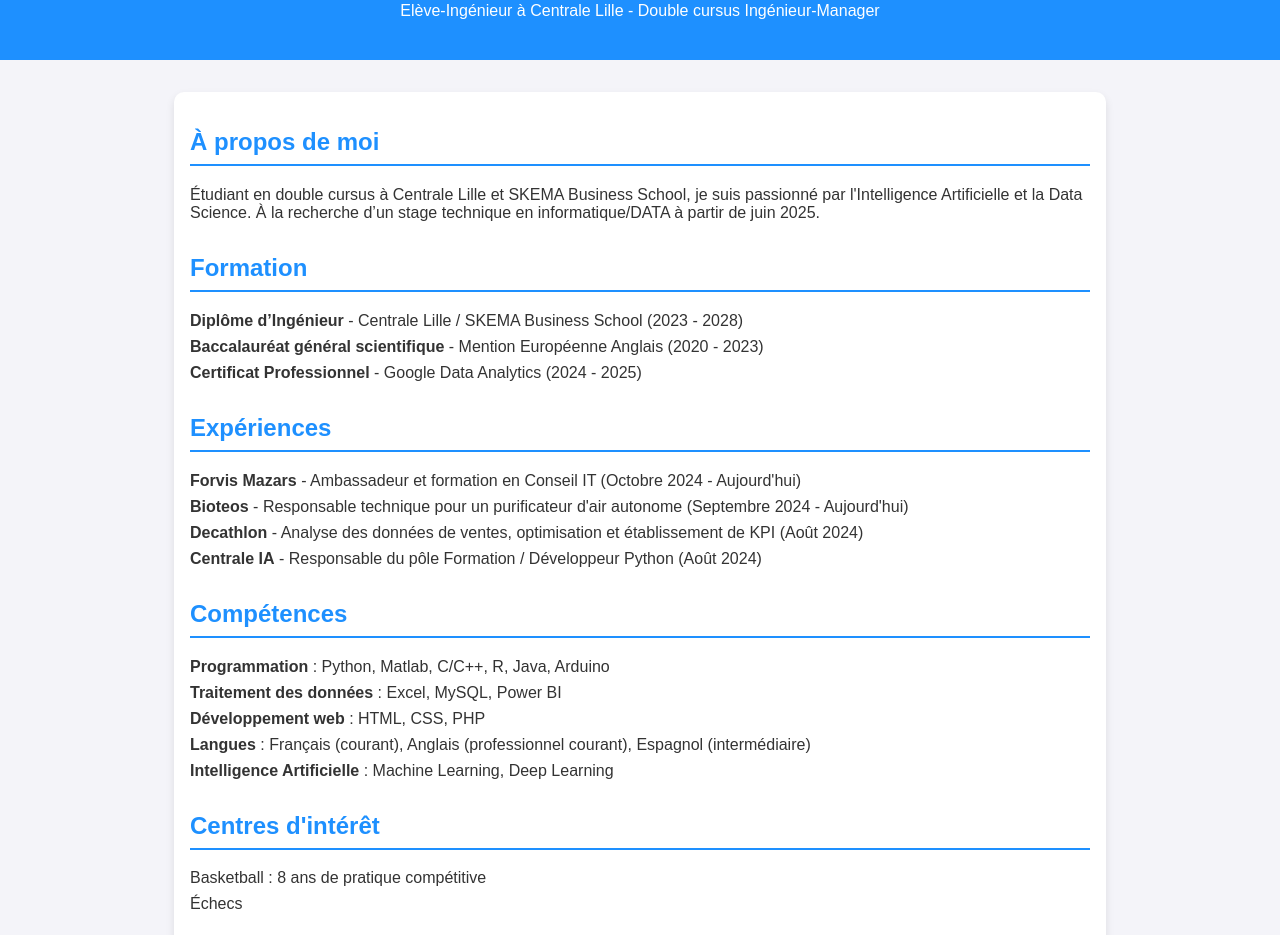
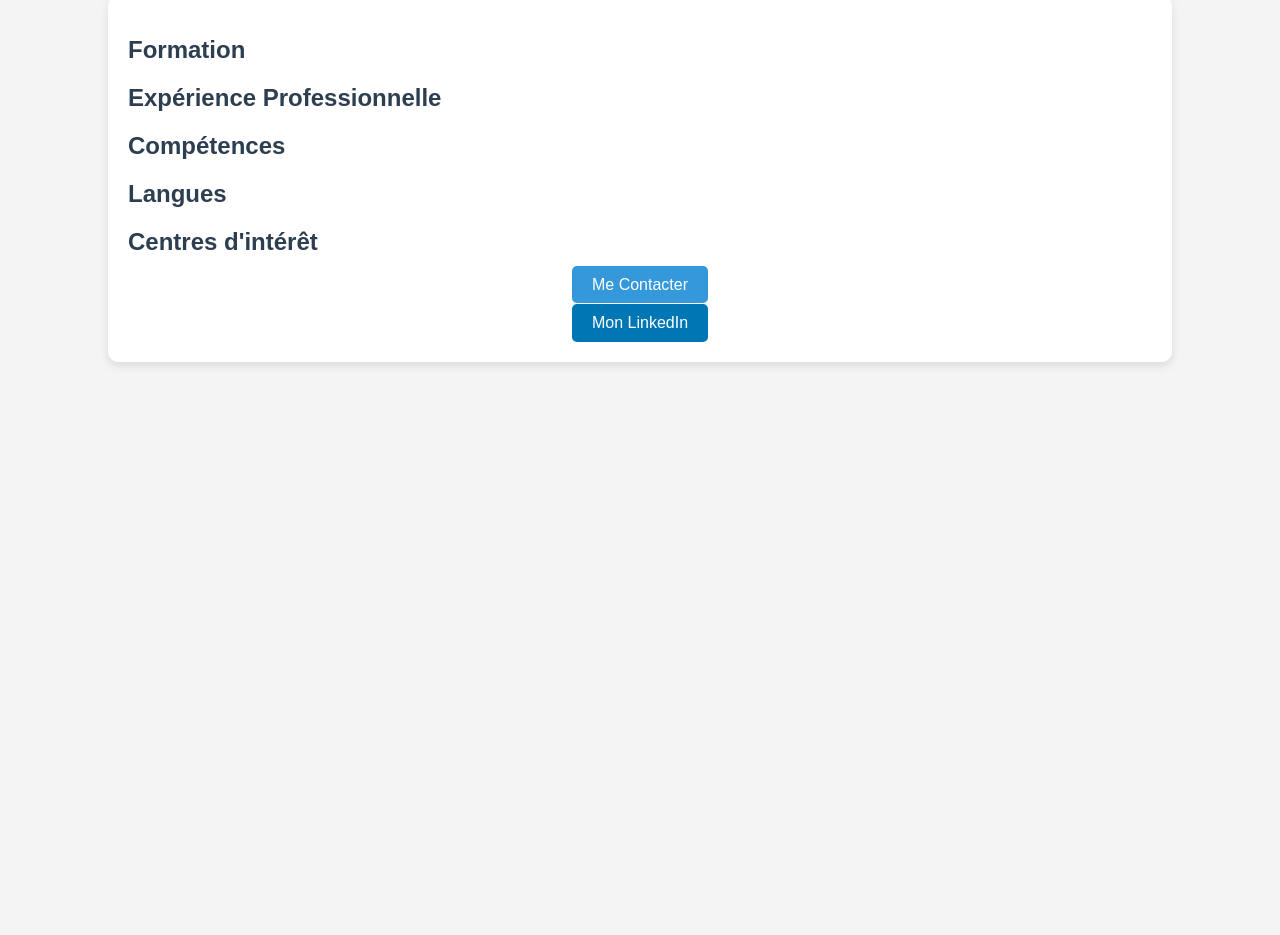
Before and after one commit to AyoubCentralien/port-folio, a plain HTML site: page index.html in a window 1280 px wide. Shown: the part 75-1010 px from the top of the page. After the commit the page ends 800 px from the top, so only its background shows below. Drawn offline with nearby package versions, Linux system fonts and the light colour scheme.

Commit message:
Update index.html

```diff
--- a/index.html
+++ b/index.html
@@ -1,131 +1,157 @@
 <!DOCTYPE html>
-<html lang="en">
+<html lang="fr">
 <head>
     <meta charset="UTF-8">
     <meta name="viewport" content="width=device-width, initial-scale=1.0">
-    <title>Ayoub Bel Biyad - Portfolio</title>
+    <title>Ayoub BEL BIYAD</title>
+    <link rel="stylesheet" href="https://cdnjs.cloudflare.com/ajax/libs/font-awesome/6.0.0/css/all.min.css">
+    <script src="https://code.jquery.com/jquery-3.6.0.min.js"></script>
     <style>
         body {
-            font-family: Arial, sans-serif;
+            font-family: 'Arial', sans-serif;
             margin: 0;
             padding: 0;
-            background-color: #f4f4f9;
-            color: #333;
+            background-color: #f4f4f4;
         }
         header {
-            background-color: #1e90ff;
-            color: white;
-            padding: 1.5rem 0;
-            text-align: center;
-        }
-        header h1 {
-            margin: 0;
+            display: flex;
+            align-items: center;
+            justify-content: space-between;
+            background: linear-gradient(135deg, #2c3e50, #3498db);
+            color: #fff;
+            padding: 10px 20px;
+            font-size: 26px;
+            font-weight: bold;
+            box-shadow: 0px 4px 10px rgba(0, 0, 0, 0.2);
         }
         .container {
-            max-width: 900px;
-            margin: 2rem auto;
-            padding: 1rem;
+            width: 80%;
+            margin: auto;
+            padding: 20px;
             background: white;
-            box-shadow: 0 4px 8px rgba(0, 0, 0, 0.1);
             border-radius: 10px;
+            margin-top: 20px;
+            box-shadow: 0px 4px 10px rgba(0, 0, 0, 0.1);
+        }
+        h2 {
+            color: #2c3e50;
+            cursor: pointer;
+            transition: color 0.3s ease, transform 0.3s ease;
+        }
+        h2:hover {
+            color: #3498db;
+            transform: scale(1.05);
         }
         .section {
-            margin-bottom: 2rem;
-        }
-        .section h2 {
-            color: #1e90ff;
-            border-bottom: 2px solid #1e90ff;
-            padding-bottom: 0.5rem;
+            margin-bottom: 20px;
         }
         ul {
             list-style: none;
             padding: 0;
+            display: none;
+            transition: max-height 0.5s ease-in-out;
         }
-        ul li {
-            margin-bottom: 0.5rem;
+        li {
+            background: #ecf0f1;
+            margin: 5px 0;
+            padding: 10px;
+            border-radius: 5px;
+            transition: transform 0.3s ease;
+        }
+        li:hover {
+            transform: scale(1.05);
         }
         .contact {
             text-align: center;
+            margin-top: 20px;
         }
         .contact a {
-            color: #1e90ff;
             text-decoration: none;
-            margin: 0 10px;
+            color: white;
+            background: #3498db;
+            padding: 10px 20px;
+            border-radius: 5px;
+            transition: background 0.3s ease;
         }
         .contact a:hover {
-            text-decoration: underline;
+            background: #2c3e50;
+        }
+        .linkedin {
+            display: flex;
+            justify-content: center;
+            margin-top: 10px;
+        }
+        .linkedin a {
+            text-decoration: none;
+            color: white;
+            background: #0077B5;
+            padding: 10px 20px;
+            border-radius: 5px;
+            transition: background 0.3s ease;
+        }
+        .linkedin a:hover {
+            background: #005582;
         }
     </style>
 </head>
 <body>
     <header>
-        <h1>Ayoub Bel Biyad</h1>
-        <p>Elève-Ingénieur à Centrale Lille - Double cursus Ingénieur-Manager</p>
+        <div>Ayoub BEL BIYAD - Portfolio</div>
     </header>
-
     <div class="container">
-        <!-- About Me Section -->
-        <div class="section" id="about">
-            <h2>À propos de moi</h2>
-            <p>
-                Étudiant en double cursus à Centrale Lille et SKEMA Business School, je suis passionné par l'Intelligence Artificielle et la Data Science. À la recherche d’un stage technique en informatique/DATA à partir de juin 2025.
-            </p>
-        </div>
-
-        <!-- Education Section -->
-        <div class="section" id="education">
+        <div class="section">
             <h2>Formation</h2>
             <ul>
-                <li><strong>Diplôme d’Ingénieur</strong> - Centrale Lille / SKEMA Business School (2023 - 2028)</li>
-                <li><strong>Baccalauréat général scientifique</strong> - Mention Européenne Anglais (2020 - 2023)</li>
-                <li><strong>Certificat Professionnel</strong> - Google Data Analytics (2024 - 2025)</li>
+                <li>Diplôme d'Ingénieur - Centrale Lille (2023 - 2028)</li>
+                <li>Online Data Science Certificate - Harvard University (2025)</li>
+                <li>Baccalauréat scientifique - Lycée Notre Dame Le Mans (2023)</li>
             </ul>
         </div>
-
-        <!-- Experiences Section -->
-        <div class="section" id="experience">
-            <h2>Expériences</h2>
+        <div class="section">
+            <h2>Expérience Professionnelle</h2>
             <ul>
-                <li><strong>Forvis Mazars</strong> - Ambassadeur et formation en Conseil IT (Octobre 2024 - Aujourd'hui)</li>
-                <li><strong>Bioteos</strong> - Responsable technique pour un purificateur d'air autonome (Septembre 2024 - Aujourd'hui)</li>
-                <li><strong>Decathlon</strong> - Analyse des données de ventes, optimisation et établissement de KPI (Août 2024)</li>
-                <li><strong>Centrale IA</strong> - Responsable du pôle Formation / Développeur Python (Août 2024)</li>
+                <li>Ambassadeur - Forvis Mazars (2024 - Aujourd'hui)</li>
+                <li>Développeur Python - Centrale IA (2024 - Aujourd'hui)</li>
+                <li>Responsable technique - Bioteos (2024 - Aujourd'hui)</li>
+                <li>Conseiller en analyse des ventes - Decathlon France (2024)</li>
+                <li>Professeur particulier - Superprof (2024 - Présent)</li>
             </ul>
         </div>
-
-        <!-- Skills Section -->
-        <div class="section" id="skills">
+        <div class="section">
             <h2>Compétences</h2>
             <ul>
-                <li><strong>Programmation</strong> : Python, Matlab, C/C++, R, Java, Arduino</li>
-                <li><strong>Traitement des données</strong> : Excel, MySQL, Power BI</li>
-                <li><strong>Développement web</strong> : HTML, CSS, PHP</li>
-                <li><strong>Langues</strong> : Français (courant), Anglais (professionnel courant), Espagnol (intermédiaire)</li>
-                <li><strong>Intelligence Artificielle</strong> : Machine Learning, Deep Learning</li>
+                <li>Python, Machine Learning, SQL, Power BI, VBA</li>
+                <li>PHP, C, R, LaTeX, Excel, Matlab, Onshape</li>
             </ul>
         </div>
-
-        <!-- Interests Section -->
-        <div class="section" id="interests">
+        <div class="section">
+            <h2>Langues</h2>
+            <ul>
+                <li>Français (Langue maternelle)</li>
+                <li>Anglais (Professionnel courant)</li>
+                <li>Espagnol (Intermédiaire)</li>
+            </ul>
+        </div>
+        <div class="section">
             <h2>Centres d'intérêt</h2>
             <ul>
-                <li>Basketball : 8 ans de pratique compétitive</li>
-                <li>Échecs</li>
+                <li>Basketball (8 ans de pratique compétitive)</li>
+                <li>Club d'échecs de Centrale Lille</li>
             </ul>
         </div>
-
-        <!-- Contact Section -->
-        <div class="section contact" id="contact">
-            <h2>Contact</h2>
-            <p>Pour toute demande, n'hésitez pas à me contacter :</p>
-            <p>
-                <a href="mailto:ayoub.bel@iteem.centralelille.fr">ayoub.bel@iteem.centralelille.fr</a> |
-                <a href="tel:+33695129228">06 95 12 92 28</a>
-            </p>
-            <p>
-                <a href="https://www.linkedin.com/in/ayoub-bel-biyad" target="_blank">LinkedIn</a>
-            </p>
+        <div class="contact">
+            <a href="mailto:ayoub.bel@iteem.centralelille.fr">Me Contacter</a>
+        </div>
+        <div class="linkedin">
+            <a href="https://www.linkedin.com/in/ayoub-bel-biyad" target="_blank">Mon LinkedIn</a>
         </div>
     </div>
+    <script>
+        $(document).ready(function() {
+            $('h2').click(function() {
+                $(this).next('ul').slideToggle(300);
+            });
+        });
+    </script>
 </body>
 </html>
```
